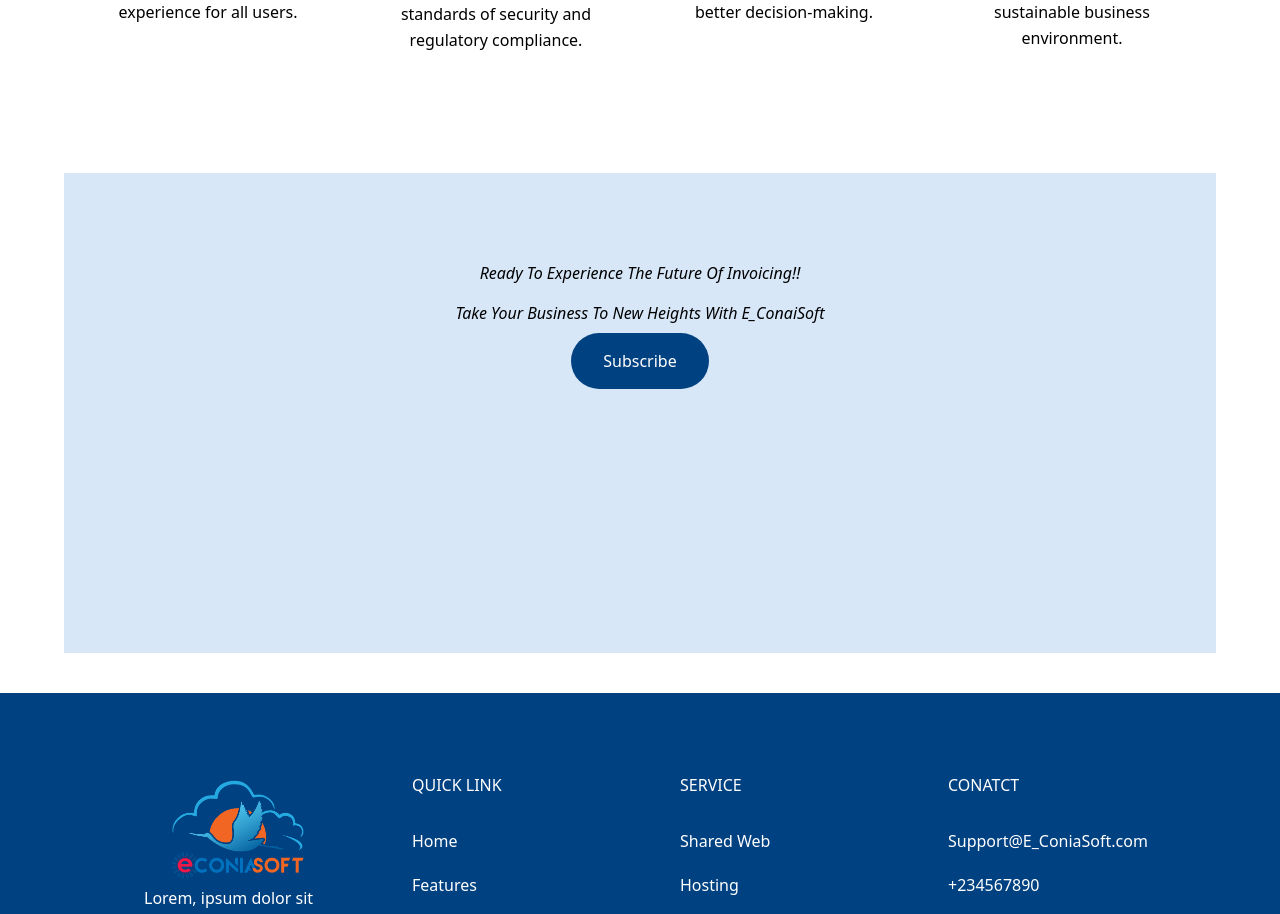
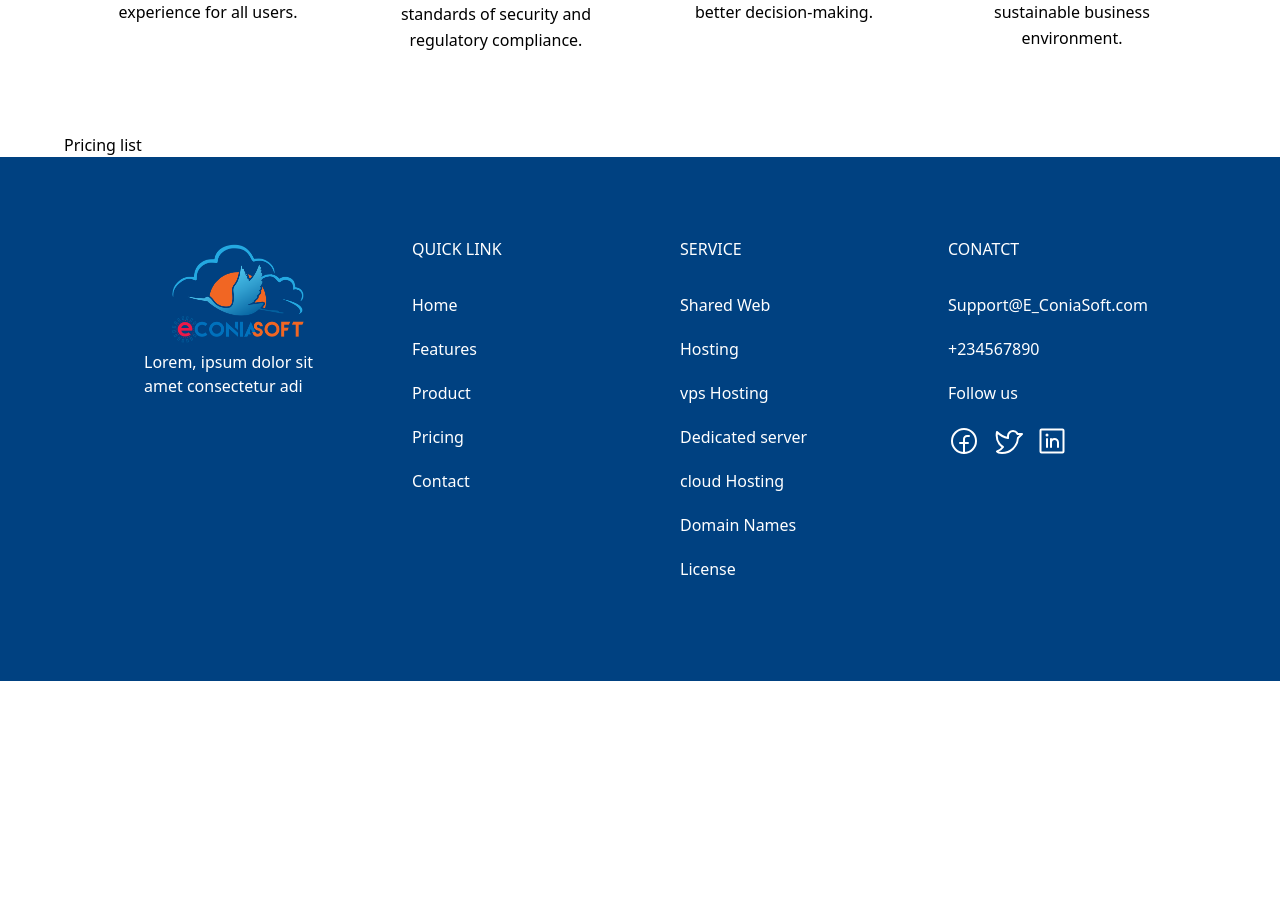
Before and after one commit to Aliyubarde97/E_ConiaSoft, a React (Vite) app: page / in a window 1280 px wide. Shown: the part 2205-3119 px from the top of the page. After the commit the page ends 2886 px from the top, so only its background shows below. Built offline with nearby package versions, Linux system fonts and the light colour scheme.

Commit message:
update the pricing card

```diff
--- a/src/App.tsx
+++ b/src/App.tsx
@@ -22,6 +22,7 @@ function App() {
           <Route path='/features' element={<Layout> <Features /> </Layout> } />
           <Route path='/Contact' element={<Layout> <Contact/> </Layout>} />
 
+
           <Route path="*" element={<Navigate to="/" />} />
         </Routes>
       </Router>
--- a/src/pages/Pricing/Pricing.tsx
+++ /dev/null
@@ -1,9 +0,0 @@
-const Pricing = () => {
-  return (
-    <div>
-
-    </div>
-  )
-}
-
-export default Pricing
--- a/src/pages/home/Home.tsx
+++ b/src/pages/home/Home.tsx
@@ -3,7 +3,7 @@ import Cards from './Cards'
 import HomeSection from './HomeSection'
 import Services from './Services'
 import SubHero from './SubHero'
-import Subscribe from './Subscribe'
+import Subscribe from './Pricing'
 const Home = () => {
     return (
         <>
--- /dev/null
+++ b/src/pages/home/Pricing.tsx
@@ -0,0 +1,15 @@
+const Pricing = () => {
+  return (
+   <>
+   <div className="w-full h-[calc(100vh-140px) bg-bg-color]">
+    <div className="container">
+
+        <p>Pricing list </p>
+    </div>
+
+   </div>
+   </>
+  )
+}
+
+export default Pricing
--- a/src/pages/home/Subscribe.tsx
+++ /dev/null
@@ -1,25 +0,0 @@
-
-
-const Subscribe = () => {
-  return (
-    <>
-
-      <div className="container min-h-[60vh] py-10">
-          <div className= "bg-section-color min-h-[60vh]">
-            <div className="w-full capitalize leading-10 text-center justify-center items-center py-20 px-20">
-              <p className=" capitalize font-style: italic text-1xl ">
-              Ready to Experience the Future of Invoicing!!
-              </p>
-             <h1 className="font-style: italic">Take your business to new heights with E_ConaiSoft</h1>
-                    <button className="btn-primary">Subscribe</button>
-            </div>
-
-          </div>
-      </div>
-
-
-    </>
-  )
-}
-
-export default Subscribe
```
